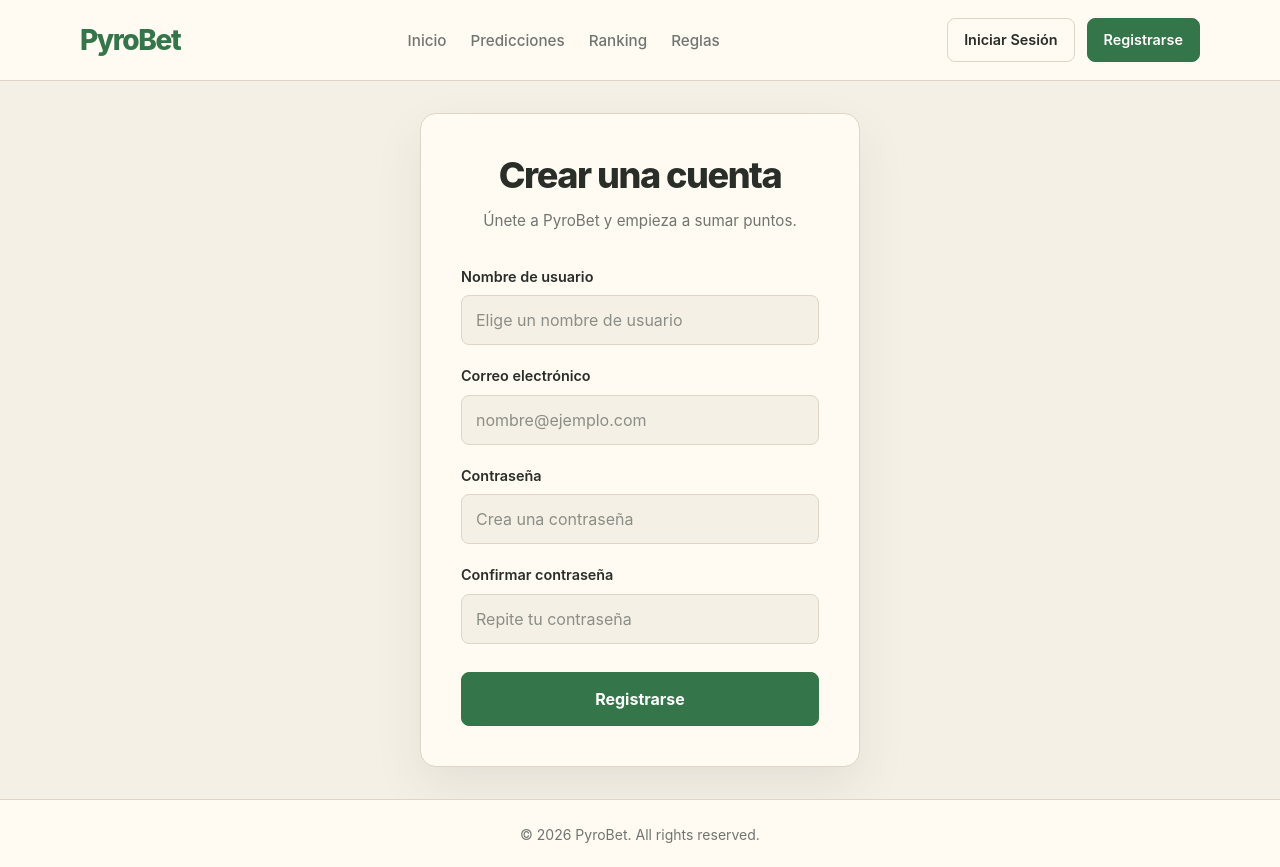
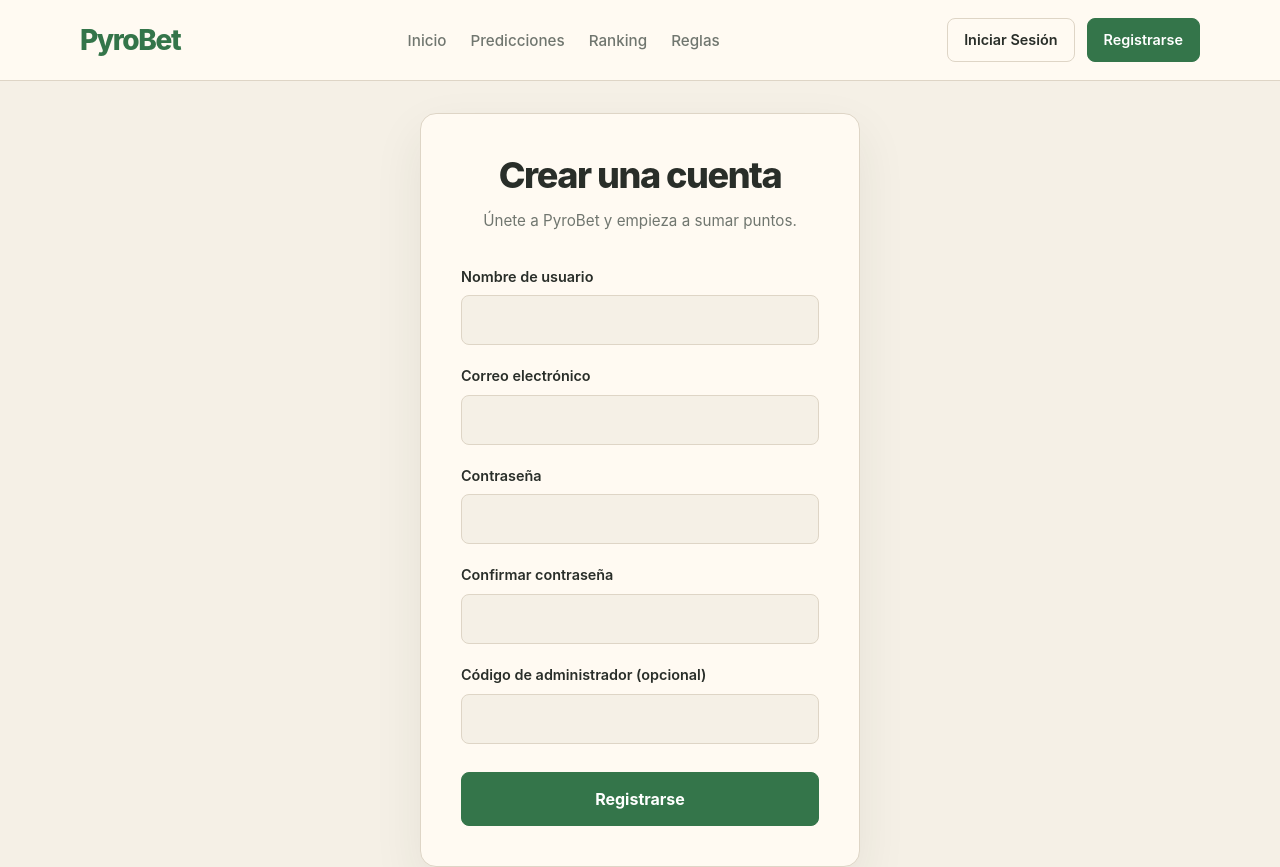
Before and after one commit to DylanGoncalvesDev/pyrobet-frontend, a React (Vite) app: page /register in a window 1280 px wide. Shown: the top 867 px of the page. Built offline with nearby package versions, Linux system fonts and the light colour scheme; no server answers.

Commit message:
feat(auth): connect login and registration to Laravel API

```diff
--- a/package.json
+++ b/package.json
@@ -10,6 +10,7 @@
     "preview": "vite preview"
   },
   "dependencies": {
+    "axios": "^1.20.0",
     "react": "^19.3.1",
     "react-dom": "^19.3.1",
     "react-router": "^8.5.0"
--- a/src/features/auth/components/LoginForm.jsx
+++ b/src/features/auth/components/LoginForm.jsx
@@ -1,6 +1,53 @@
+import { useState } from 'react';
+import { login } from '../../../services/authService';
 import './AuthForms.css';
 
 function LoginForm() {
+    const [email, setEmail] = useState('');
+    const [password, setPassword] = useState('');
+    const [error, setError] = useState('');
+    const [success, setSuccess] = useState('');
+    const [isSubmitting, setIsSubmitting] = useState(false);
+
+    async function handleSubmit(event) {
+        event.preventDefault();
+
+        setError('');
+        setSuccess('');
+        setIsSubmitting(true);
+
+        try {
+            const response = await login(email, password);
+
+            if (!response.token || !response.user) {
+                throw new Error('La respuesta del servidor no contiene el usuario y el token esperados.');
+            }
+
+            localStorage.setItem('pyrobet_token', response.token);
+            localStorage.setItem('pyrobet_user', JSON.stringify(response.user));
+
+            setSuccess(response.message || 'Inicio de sesión correcto.');
+        } catch (error) {
+            const validationErrors = error.response?.data?.errors;
+
+            const validationMessage = validationErrors
+                ? Object.values(validationErrors).flat().join(' ')
+                : '';
+
+            setError(
+                validationMessage ||
+                error.response?.data?.message ||
+                (
+                    error.request
+                        ? 'No se pudo conectar con el servidor. Comprueba que Laravel esté ejecutándose.'
+                        : error.message || 'No se pudo iniciar sesión.'
+                )
+            );
+        } finally {
+            setIsSubmitting(false);
+        }
+    }
+
     return (
         <main className="auth-page">
             <section className="auth-card" aria-labelledby="login-title">
@@ -14,21 +61,19 @@ function LoginForm() {
                     </p>
                 </header>
 
-                <form
-                    className="auth-form"
-                    onSubmit={(event) => event.preventDefault()}
-                >
+                <form className="auth-form" onSubmit={handleSubmit}>
                     <div className="auth-form__field">
-                        <label htmlFor="login-identifier">
-                            Correo electrónico o nombre de usuario
+                        <label htmlFor="login-email">
+                            Correo electrónico
                         </label>
 
                         <input
-                            id="login-identifier"
-                            name="identifier"
-                            type="text"
-                            autoComplete="username"
-                            placeholder="Introduce tu correo o usuario"
+                            id="login-email"
+                            name="email"
+                            type="email"
+                            autoComplete="email"
+                            value={email}
+                            onChange={(event) => setEmail(event.target.value)}
                             required
                         />
                     </div>
@@ -43,7 +88,9 @@ function LoginForm() {
                             name="password"
                             type="password"
                             autoComplete="current-password"
-                            placeholder="Introduce tu contraseña"
+                            value={password}
+                            onChange={(event) => setPassword(event.target.value)}
+                            minLength={8}
                             required
                         />
                     </div>
@@ -51,9 +98,28 @@ function LoginForm() {
                     <button
                         type="submit"
                         className="auth-submit"
+                        disabled={isSubmitting}
                     >
-                        Iniciar sesión
+                        {isSubmitting ? 'Iniciando sesión...' : 'Iniciar sesión'}
                     </button>
+
+                    {error && (
+                        <p
+                            className="auth-form__message auth-form__message--error"
+                            role="alert"
+                        >
+                            {error}
+                        </p>
+                    )}
+
+                    {success && (
+                        <p
+                            className="auth-form__message auth-form__message--success"
+                            role="status"
+                        >
+                            {success}
+                        </p>
+                    )}
                 </form>
             </section>
         </main>
--- a/src/features/auth/components/RegisterForm.jsx
+++ b/src/features/auth/components/RegisterForm.jsx
@@ -1,6 +1,68 @@
+import { useState } from 'react';
+import { register } from '../../../services/authService';
 import './AuthForms.css';
 
 function RegisterForm() {
+    const [name, setName] = useState('');
+    const [email, setEmail] = useState('');
+    const [password, setPassword] = useState('');
+    const [passwordConfirmation, setPasswordConfirmation] = useState('');
+    const [secretCode, setSecretCode] = useState('');
+    const [error, setError] = useState('');
+    const [success, setSuccess] = useState('');
+    const [isSubmitting, setIsSubmitting] = useState(false);
+
+    async function handleSubmit(event) {
+        event.preventDefault();
+
+        setError('');
+        setSuccess('');
+
+        if (password !== passwordConfirmation) {
+            setError('Las contraseñas no coinciden.');
+            return;
+        }
+
+        setIsSubmitting(true);
+
+        try {
+            const response = await register(
+                name,
+                email,
+                password,
+                passwordConfirmation,
+                secretCode || null
+            );
+
+            if (!response.token || !response.user) {
+                throw new Error('La respuesta del servidor no contiene el usuario y el token esperados.');
+            }
+
+            localStorage.setItem('pyrobet_token', response.token);
+            localStorage.setItem('pyrobet_user', JSON.stringify(response.user));
+
+            setSuccess(response.message || 'Registro completado correctamente.');
+        } catch (error) {
+            const validationErrors = error.response?.data?.errors;
+
+            const validationMessage = validationErrors
+                ? Object.values(validationErrors).flat().join(' ')
+                : '';
+
+            setError(
+                validationMessage ||
+                error.response?.data?.message ||
+                (
+                    error.request
+                        ? 'No se pudo conectar con el servidor. Comprueba que Laravel esté ejecutándose.'
+                        : error.message || 'No se pudo completar el registro.'
+                )
+            );
+        } finally {
+            setIsSubmitting(false);
+        }
+    }
+
     return (
         <main className="auth-page">
             <section className="auth-card" aria-labelledby="register-title">
@@ -14,21 +76,19 @@ function RegisterForm() {
                     </p>
                 </header>
 
-                <form
-                    className="auth-form"
-                    onSubmit={(event) => event.preventDefault()}
-                >
+                <form className="auth-form" onSubmit={handleSubmit}>
                     <div className="auth-form__field">
-                        <label htmlFor="register-username">
+                        <label htmlFor="register-name">
                             Nombre de usuario
                         </label>
 
                         <input
-                            id="register-username"
-                            name="username"
+                            id="register-name"
+                            name="name"
                             type="text"
-                            autoComplete="username"
-                            placeholder="Elige un nombre de usuario"
+                            autoComplete="name"
+                            value={name}
+                            onChange={(event) => setName(event.target.value)}
                             required
                         />
                     </div>
@@ -43,7 +103,8 @@ function RegisterForm() {
                             name="email"
                             type="email"
                             autoComplete="email"
-                            placeholder="nombre@ejemplo.com"
+                            value={email}
+                            onChange={(event) => setEmail(event.target.value)}
                             required
                         />
                     </div>
@@ -58,7 +119,8 @@ function RegisterForm() {
                             name="password"
                             type="password"
                             autoComplete="new-password"
-                            placeholder="Crea una contraseña"
+                            value={password}
+                            onChange={(event) => setPassword(event.target.value)}
                             minLength={8}
                             required
                         />
@@ -74,18 +136,53 @@ function RegisterForm() {
                             name="password_confirmation"
                             type="password"
                             autoComplete="new-password"
-                            placeholder="Repite tu contraseña"
+                            value={passwordConfirmation}
+                            onChange={(event) => setPasswordConfirmation(event.target.value)}
                             minLength={8}
                             required
+                        />
+                    </div>
+
+                    <div className="auth-form__field">
+                        <label htmlFor="register-secret-code">
+                            Código de administrador (opcional)
+                        </label>
+
+                        <input
+                            id="register-secret-code"
+                            name="secret_code"
+                            type="password"
+                            autoComplete="off"
+                            value={secretCode}
+                            onChange={(event) => setSecretCode(event.target.value)}
                         />
                     </div>
 
                     <button
                         type="submit"
                         className="auth-submit"
+                        disabled={isSubmitting}
                     >
-                        Registrarse
+                        {isSubmitting ? 'Creando cuenta...' : 'Registrarse'}
                     </button>
+
+                    {error && (
+                        <p
+                            className="auth-form__message auth-form__message--error"
+                            role="alert"
+                        >
+                            {error}
+                        </p>
+                    )}
+
+                    {success && (
+                        <p
+                            className="auth-form__message auth-form__message--success"
+                            role="status"
+                        >
+                            {success}
+                        </p>
+                    )}
                 </form>
             </section>
         </main>
--- /dev/null
+++ b/src/services/authService.js
@@ -0,0 +1,33 @@
+import api from './api';
+
+export async function login(email, password) {
+    const { data } = await api.post('/login', {
+        email,
+        password
+    });
+
+    return data;
+}
+
+export async function register(
+    name,
+    email,
+    password,
+    password_confirmation,
+    secret_code = null
+) {
+    const payload = {
+        name,
+        email,
+        password,
+        password_confirmation
+    };
+
+    if (typeof secret_code === 'string' && secret_code.trim()) {
+        payload.secret_code = secret_code.trim();
+    }
+
+    const { data } = await api.post('/register', payload);
+
+    return data;
+}
```
Also changed, not shown: src/features/auth/components/AuthForms.css (+14 -0 lines), src/services/api.js (added, +22 -0 lines), 2 other files (tests, documents, lock files or other folders).
